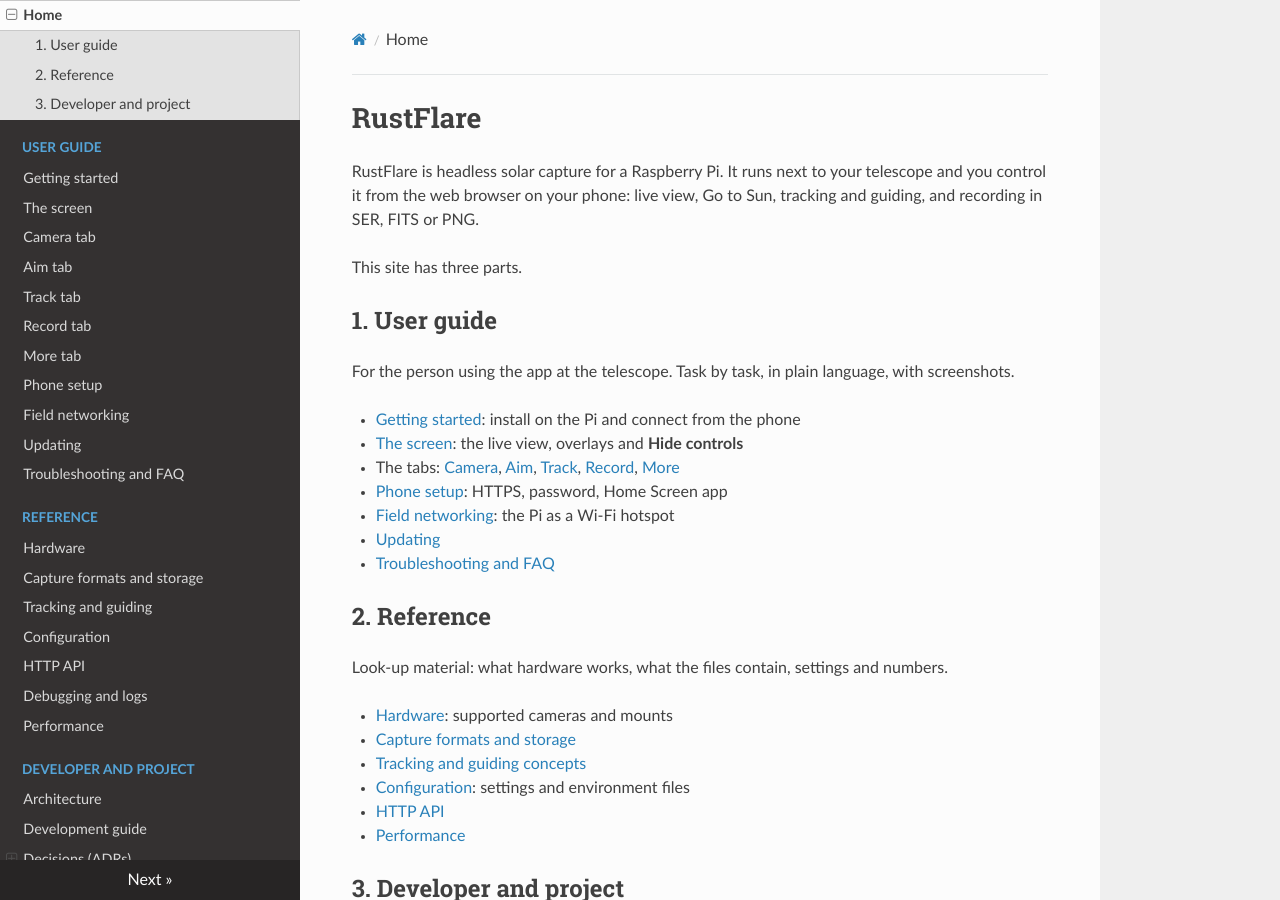
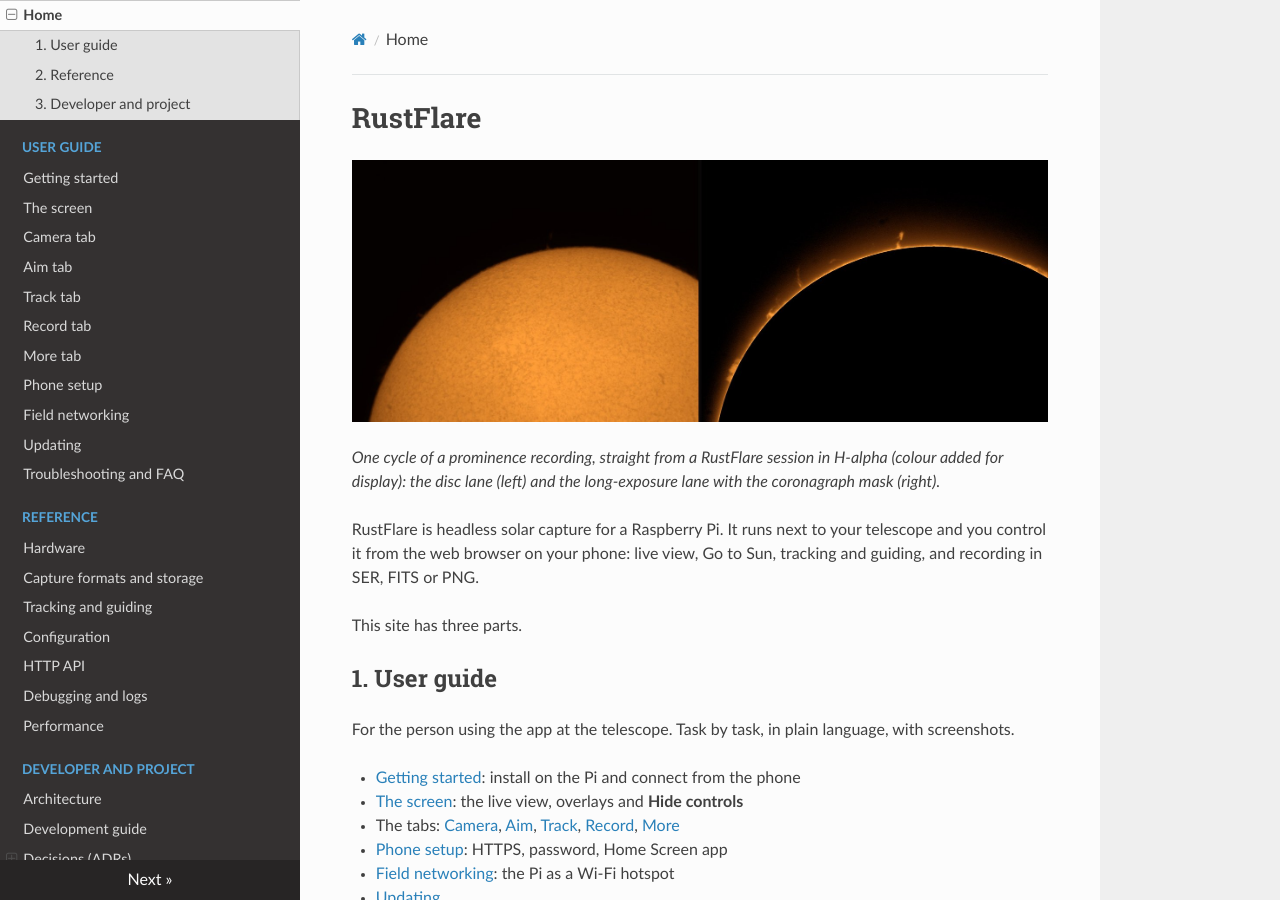
Before and after one commit to ddompe/rustflare, an MkDocs documentation site: the page built from docs/index.md, in a window 1280 px wide and 900 px high. Built offline with MkDocs 1.6.1, drawn with Linux system fonts in a browser that asks for light colours; nearby versions of some CDN libraries.

Commit message:
Real H-alpha disc and prominence pair in the README, manual home and Record page
Co-Authored-By: Claude Sonnet 5.5 <noreply@anthropic.com>
Claude-Session: https://claude.ai/code/session_017ywF8xXeeShnnXZu6HPae3

```diff
--- a/docs/index.md
+++ b/docs/index.md
@@ -1,4 +1,8 @@
 # RustFlare
+
+![The disc lane and the prominence lane of one recording cycle](img/real/disc-and-prominence.jpg)
+
+*One cycle of a prominence recording, straight from a RustFlare session in H-alpha (colour added for display): the disc lane (left) and the long-exposure lane with the coronagraph mask (right).*
 
 RustFlare is headless solar capture for a Raspberry Pi. It runs next to your telescope and you control it from the web browser on your phone: live view, Go to Sun, tracking and guiding, and recording in SER, FITS or PNG.
 
```
Also changed, not shown: README.md (+5 -0 lines), docs/guide/record.md (+4 -0 lines), docs/img/real/disc-and-prominence.jpg (added).
